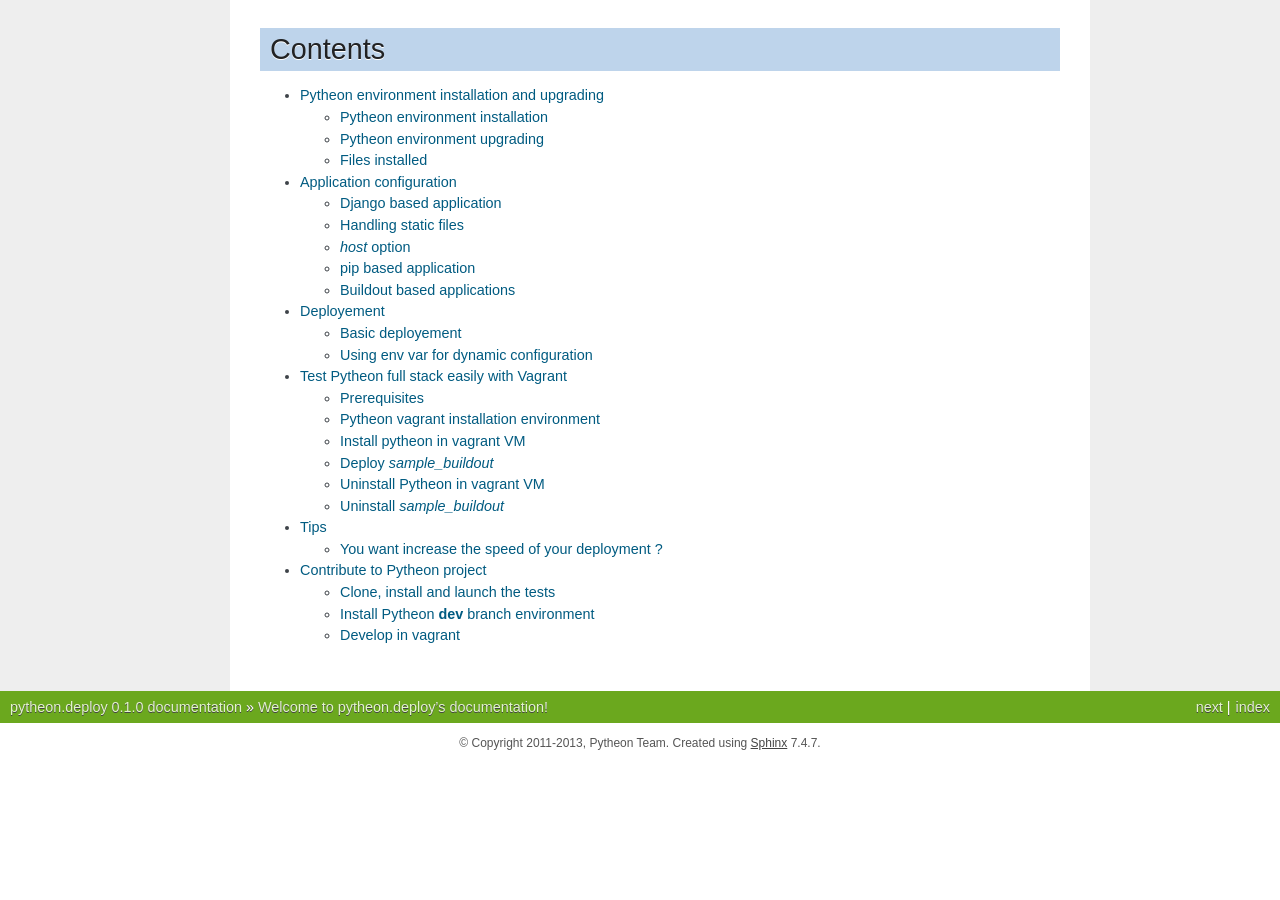
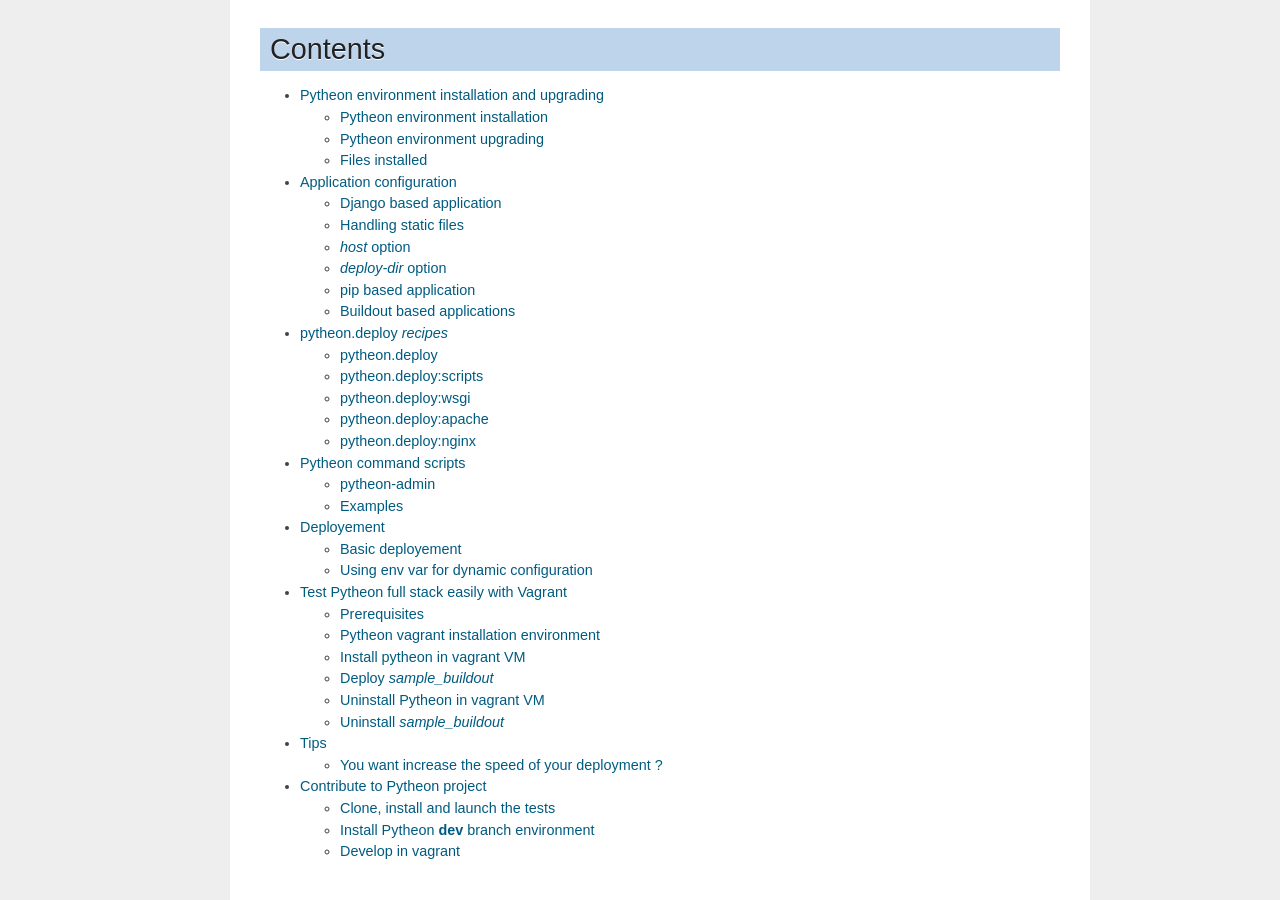
Before and after one commit to pytheon/pytheon.deploy, a Sphinx documentation site: the page built from docs/index.rst, in a window 1280 px wide and 900 px high, scrolled down 819 px. Built offline with Sphinx 7.4.7, drawn with Linux system fonts in a browser that asks for light colours; before the commit the page ends 1582 px from its top, so only the background shows below that; some of the changed lines change nothing that is shown.

Commit message:
Improve doc

```diff
--- /dev/null
+++ b/docs/commands.rst
@@ -0,0 +1,34 @@
+=======================
+Pytheon command scripts
+=======================
+
+pytheon-admin
+=============
+
+``bin/pytheon-admin`` command deploy your application in *pytheon* hosting environment.
+
+.. code-block:: sh
+
+    $ Usage: pytheon-admin [options]
+
+    Options:
+      --version             show program's version number and exit
+      -h, --help            show this help message and exit
+      -i INTERPRETER, --interpreter=INTERPRETER
+                            Default to: /usr/bin/python
+      -d SOURCE, --deploy=SOURCE
+                            Default to $SOURCE if exist.
+      -b BRANCH, --branch=BRANCH
+                            Default to $BRANCH if exist
+      -a APP_NAME, --app-name=APP_NAME
+      --destroy=DESTROY
+      --host=HOST
+      -r ROOT, --root=ROOT  Default to ~/root/
+      -e EGGS, --eggs=EGGS  Default to: ~/eggs/
+      --develop=DEVELOP     Testing only
+      --develop-dir=DEVELOP_DIR
+                            Used for buildout:develop-dir. Default to $DEVELOP_DIR
+                            if exist
+
+Examples
+========
--- a/docs/configuration.rst
+++ b/docs/configuration.rst
@@ -69,6 +69,10 @@ or in ``buildout.cfg`` file :
     host=mydomain.com
 
 
+*deploy-dir* option
+===================
+
+
 pip based application
 =====================
 
--- a/docs/index.rst
+++ b/docs/index.rst
@@ -51,6 +51,8 @@ Contents
 
    install.rst
    configuration.rst
+   recipes.rst
+   commands.rst
    deploy.rst
    vagrant.rst
    tips.rst
--- /dev/null
+++ b/docs/recipes.rst
@@ -0,0 +1,112 @@
+========================
+pytheon.deploy *recipes*
+========================
+
+pytheon.deploy
+==============
+
+.. sourcecode:: ini
+
+    recipe = pytheon.deploy
+    host=www.example.com
+
+``pytheon.deploy`` recipe achieve :
+
+* develop your eggs (install dependencies…)
+* generate `Apache <http://en.wikipedia.org/wiki/Apache_HTTP_Server>`_ configure file ``apache.conf``
+* generate `Nginx <http://en.wikipedia.org/wiki/Nginx>`_ configure file ``nginx.conf``
+* generate `Supervisor <http://supervisord.org/>`_ configure files ``supervisor.conf`` and ``app-supervisor.conf``
+
+
+
+``pytheon.deploy`` recipe define some options :
+
+
+``deploy-dir`` (optional)
+    By default : ``parts-directory`` buildout option, by default it is ``parts``.
+
+``host`` (optional)
+    You can set your application *hostname* with ``host`` option.
+
+``static`` (optional)
+
+``settings`` (optional)
+
+``bind``
+
+``project_name``
+
+``rundir``
+``run_dir``
+
+``extra-paths``
+
+``use``
+
+``password``
+
+``programs``
+
+``autostart``
+
+``autorestart``
+
+``uid``
+
+``gid``
+
+``log_dir``
+
+
+
+pytheon.deploy:scripts
+======================
+
+.. sourcecode:: ini
+
+    recipe = pytheon.deploy:scripts
+
+
+
+pytheon.deploy:wsgi
+===================
+
+.. sourcecode:: ini
+
+    recipe = pytheon.deploy:wsgi
+
+
+pytheon.deploy:apache
+=====================
+
+.. sourcecode:: ini
+
+    recipe = pytheon.deploy:apache
+
+
+pytheon.deploy:nginx
+====================
+
+.. sourcecode:: ini
+
+    recipe = pytheon.deploy:nginx
+
+``listen``
+
+``log_dir``
+
+``host``
+
+``locations``
+
+``ssl_certificate``
+
+``ssl_certificate_key``
+
+``document_root``
+
+``www``
+
+``uuid``
+
+``include``
```
